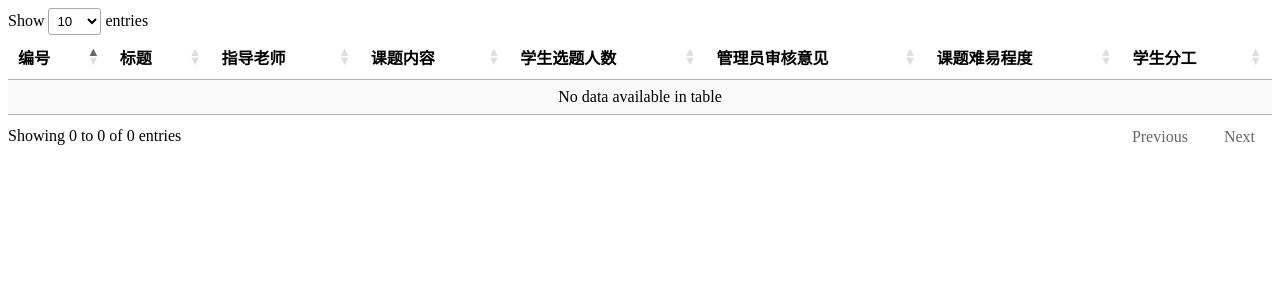
After one commit to PSQ30330/lostwork, a Django app: page /project/info/ in a window 1280 px wide. The commit adds this page. Shown: the top 300 px of the page. Run offline with Django 3.2, Linux system fonts and the light colour scheme; data that the repository does not hold is empty; some libraries are stand-ins or nearby versions.

Commit message:
完成前端显示课题

```diff
--- a/apps/project/admin.py
+++ b/apps/project/admin.py
@@ -5,5 +5,5 @@ from project.models import TeacherProject
 
 
 class ProjectAdmin(admin.ModelAdmin):
-    list_display = ('pro_id','pro_title','pro_type','pro_content','pro_count','c_time','has_confirmed')
+    list_display = ('pro_id','pro_title','pro_type','pro_content','pro_count','c_time','bei_zhu','fa_za','fei_gong','has_confirmed')
 admin.site.register(TeacherProject,ProjectAdmin)
--- a/apps/project/forms.py
+++ b/apps/project/forms.py
@@ -15,3 +15,5 @@ class ProForm(forms.Form):
     pro_content = forms.CharField(label='课题内容',max_length=1000,widget=forms.TextInput(attrs={'class': 'form-control'}))
     pro_count = forms.IntegerField(label="学生选题人数",widget=forms.TextInput(attrs={'class': 'form-control'}))
     captcha = CaptchaField(label='验证码')
+
+# class SelectForm(forms.Form):
--- /dev/null
+++ b/apps/project/templates/project/student_select.html
@@ -0,0 +1,65 @@
+
+<!DOCTYPE html>
+<html lang="en">
+<head>
+    <meta charset="UTF-8">
+    <title>学生选题</title>
+
+    <script src="https://code.jquery.com/jquery-3.3.1.js"></script>
+    <script src="https://cdn.datatables.net/1.10.19/js/jquery.dataTables.min.js"></script>
+    <link rel="stylesheet" href="https://cdn.datatables.net/1.10.19/css/jquery.dataTables.min.css">
+
+
+
+
+
+</head>
+<body>
+ <table id="example" class="display" style="width:100%">
+        <thead>
+            <tr>
+                <th>编号</th>
+                <th>标题</th>
+                <th>指导老师</th>
+                <th>课题内容</th>
+                <th>学生选题人数</th>
+                <th>管理员审核意见</th>
+                <th>课题难易程度</th>
+                <th>学生分工</th>
+
+            </tr>
+        </thead>
+
+
+ </table>
+
+ <script type="text/javascript">
+     $(document).ready(function() {
+        $('#example').DataTable({
+            searching : false,
+            destroy :true,
+        "ajax":"/project/select/",
+        "columns":[
+                {"data":"pro_id"},
+                {"data":"pro_title"},
+                {"data":"pro_teacher"},
+                {"data":"pro_content"},
+                {"data":"pro_count"},
+                {"data":"bei_zhu"},
+                {"data":"fa_za"},
+                {"data":"fei_gong"},
+
+
+            ],
+
+
+        "language": {
+            "url": "//cdn.datatables.net/plug-ins/9dcbecd42ad/i18n/Chinese.json"
+        }
+
+        });
+    } );
+ </script>
+
+</body>
+</html>
--- a/apps/project/urls.py
+++ b/apps/project/urls.py
@@ -3,5 +3,7 @@ from django.conf.urls import url
 from project import views
 
 urlpatterns =[
-    url(r'^add_projet/$',views.add_project,name="添加实训题目")
+    url(r'^add_projet/$',views.add_project,name="添加实训题目"),
+    url(r'^info/$',views.info,name="学生选题"),
+    url(r'^select/$',views.select_project,name="houduan")
 ]
--- a/apps/project/views.py
+++ b/apps/project/views.py
@@ -1,16 +1,19 @@
+import json
+
+from django.http import HttpResponse
 from django.shortcuts import render, redirect
 
 # Create your views here.
 from project import forms, models
+from project.models import StudentSelect, TeacherProject
 
 
 def add_project(request):
-    # if request.method == "GET":
-    #     return render(request,'project/add_projet.html',locals())
+
     if request.session.get('is_login', None):
         if request.method == "POST":
             add_form = forms.ProForm(request.POST)
-            print(add_form)
+
             if add_form.is_valid():
 
                 pro_title = add_form.cleaned_data['pro_title']
@@ -20,10 +23,10 @@ def add_project(request):
                 pro_count = add_form.cleaned_data['pro_count']
 
                 same_pro_title = models.TeacherProject.objects.filter(pro_title=pro_title)
-                print('2')
+
                 if same_pro_title:
                     message = "该题目已经录入，无需重复录入"
-                    print('3')
+
                     return render(request,'project/add_projet.html',locals())
                 else:
                     new_pro = models.TeacherProject()
@@ -34,8 +37,39 @@ def add_project(request):
                     new_pro.pro_count = pro_count
 
                     new_pro.save()
-                    print('4')
+
                     return redirect('/teacher/index/')
+
+
     add_form = forms.ProForm()
-    print('5')
+
     return render(request,'project/add_projet.html',locals())
+
+
+def info(requset):
+    return render(requset,'project/student_select.html')
+
+def select_project(request):
+
+    users_list = []
+    req =TeacherProject.objects.all()
+
+
+    for item in req:
+        user_info= {
+        "pro_id":item.pro_id,
+        "pro_title":item.pro_title,
+        "pro_type":item.pro_type,
+        "pro_teacher":item.pro_teacher,
+        "pro_content":item.pro_content,
+        "pro_count":item.pro_count,
+        "bei_zhu":item.bei_zhu,
+        "fa_za":item.fa_za,
+        "fei_gong":item.fei_gong,
+
+        }
+        users_list.append(user_info)
+    user_dic = {}
+
+    user_dic['data'] = users_list
+    return HttpResponse(json.dumps(user_dic))
--- a/apps/student/urls.py
+++ b/apps/student/urls.py
@@ -9,4 +9,5 @@ urlpatterns =[
     url(r'^logout/', views.logout),
 
     url(r'^confirm/$', views.user_confirm),
+
 ]
--- a/apps/teacher/templates/teacher/index.html
+++ b/apps/teacher/templates/teacher/index.html
@@ -7,4 +7,4 @@
     {% else %}
     <h1>你尚未登录，只能访问公开内容！</h1>
     {% endif %}
-{% endblock %}
+{% endblock %}s
--- a/templates/base.html
+++ b/templates/base.html
@@ -37,6 +37,9 @@
         <div class="collapse navbar-collapse" id="my-nav">
           <ul class="nav navbar-nav">
             <li class="active"><a href="/student/index/">主页</a></li>
+              {% if request.session.is_login %}
+              <li class="active"><a href="/project/info/">实训选题</a></li>
+              {% endif %}
           </ul>
           <ul class="nav navbar-nav navbar-right">
               {% if request.session.is_login %}
```
Also changed, not shown: apps/project/models.py (+24 -16 lines), apps/project/migrations/0003_studentselect.py (added), apps/project/migrations/0004_auto_20190418_1150.py (added).
